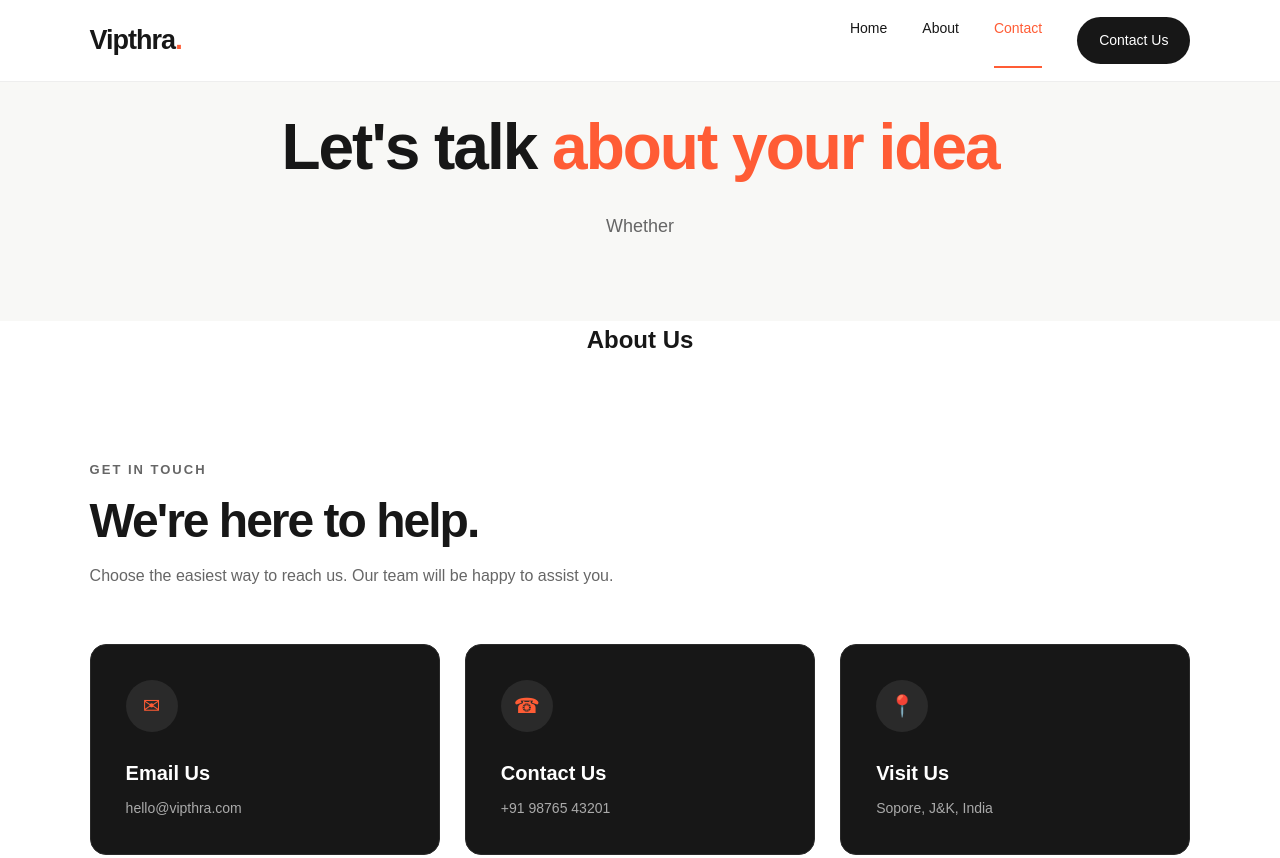
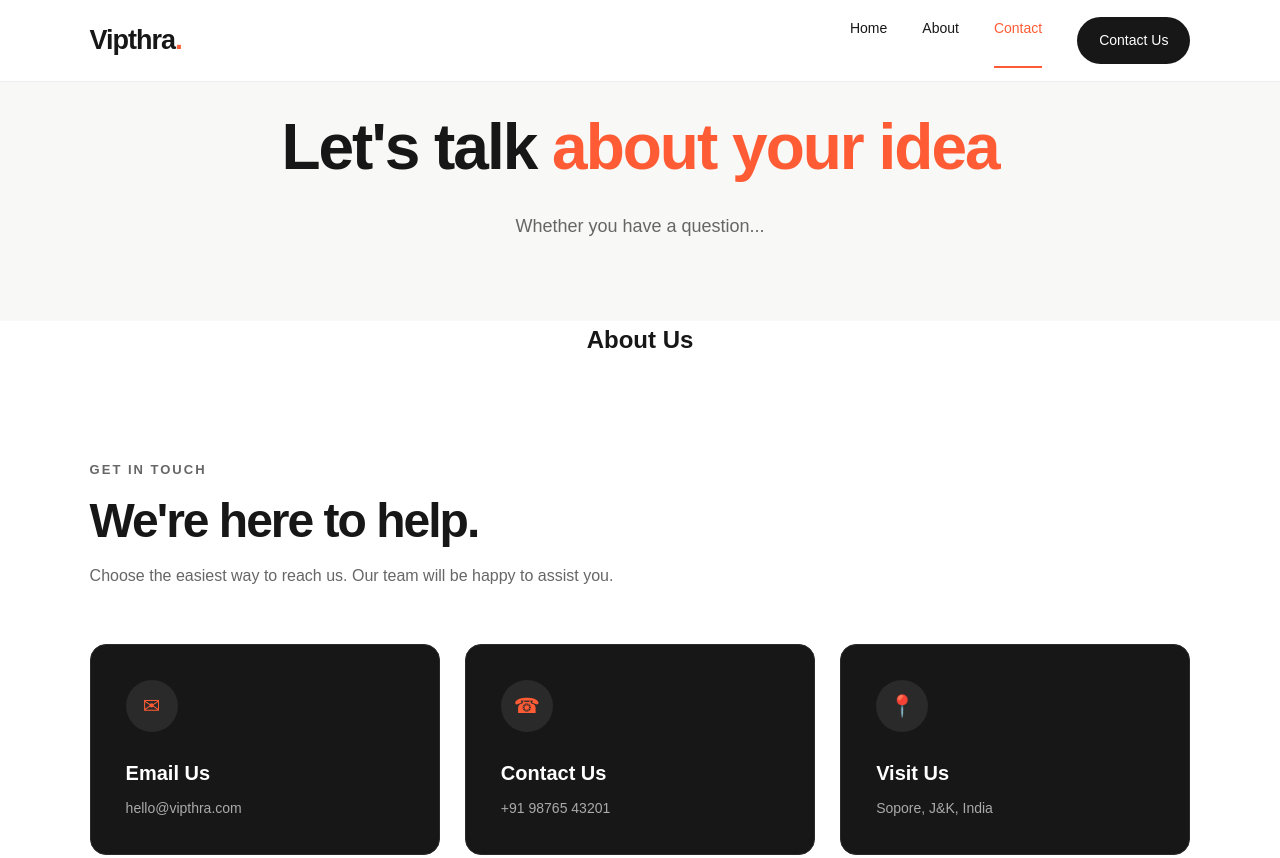
Before and after one commit to AMEEKA2/INDEX.HTML-CONTACT, a plain HTML site: page index.html in a window 1280 px wide. Shown: the top 858 px of the page. Drawn offline with Linux system fonts and the light colour scheme.

Commit message:
Update index.html

```diff
--- a/index.html
+++ b/index.html
@@ -24,7 +24,7 @@
   <section id="home" class="hero">
     <div class="hero-content">
       <h1>Let's talk <span>about your idea</span></h1>
-      <p class="hero-description">Whether</p>
+      <p class="hero-description">Whether you have a question...</p>
     </div>
   </section>
 
```
